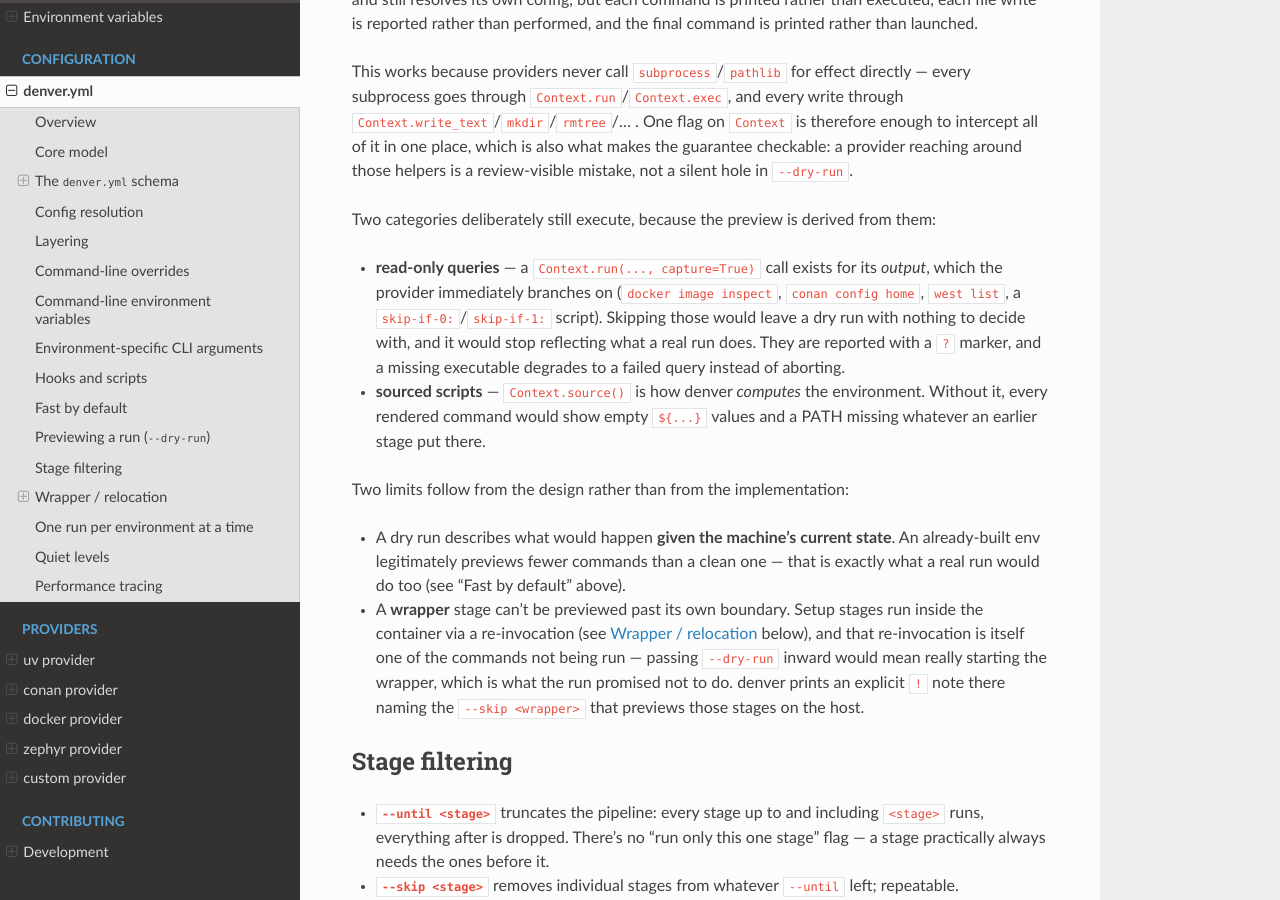
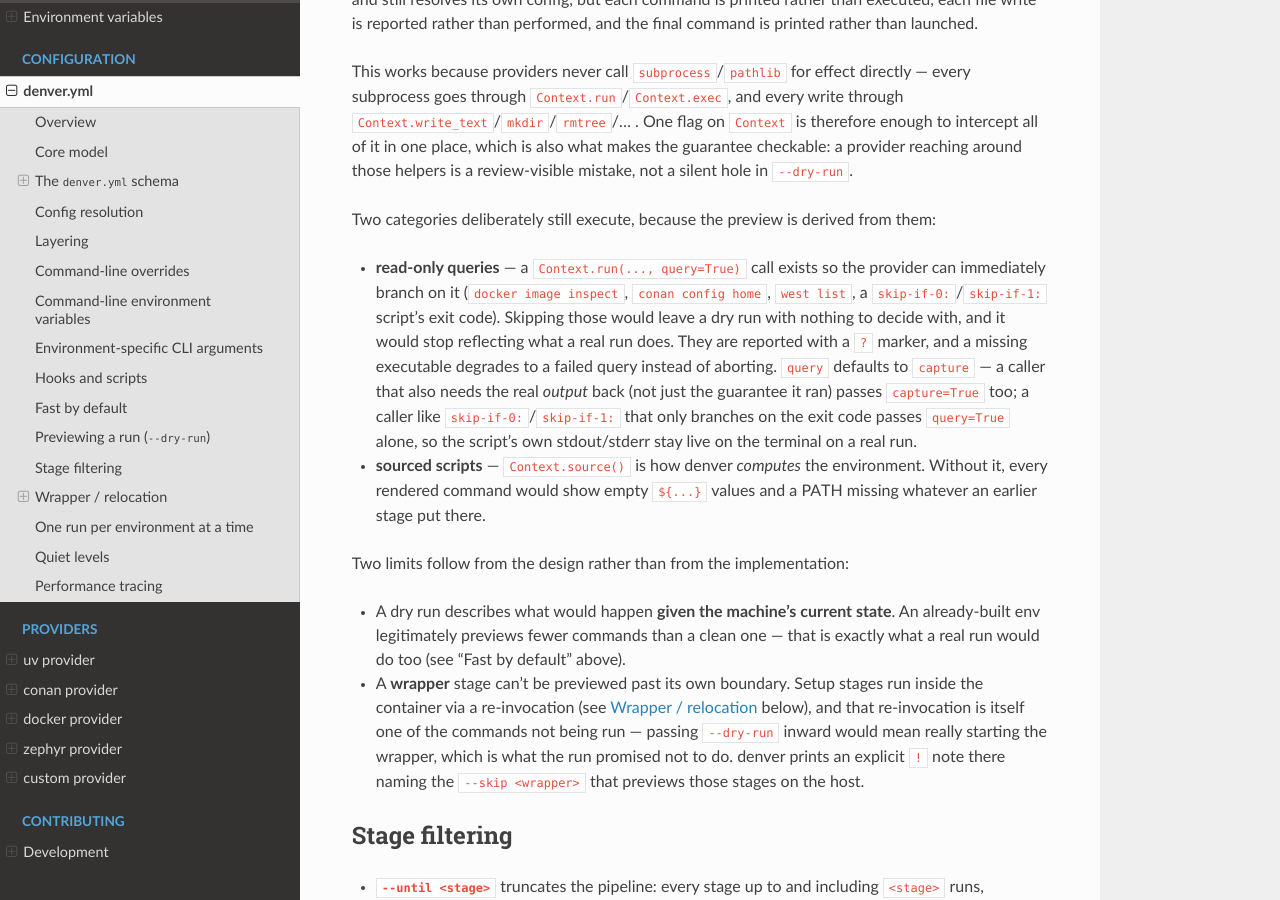
Before and after one commit to thorsten-klein/denver, a Sphinx documentation site: the page built from doc/configuration/denver-yml.md, in a window 1280 px wide and 900 px high, scrolled down 10427 px. Built offline with Sphinx 7.4.7 and the Read the Docs theme 3.1.0, drawn with Linux system fonts in a browser that asks for light colours.

Commit message:
docs: reflect PRs #63-70, add poe pyinstaller task (#75)
Doc/comment text had drifted from behavior landed in #63 (query vs
capture split), #64 (skip-if-0/1 skips the whole stage when no venv
exists yet), and #66 (alias-aware completion); #67's new fish conan
recipe was missing from the tool lists it belongs in.

Also split the pyinstaller freeze out of `poe build` into its own
`poe pyinstaller` task (was added to `build` in #69) -- publish.yml
runs `poe build` and uploads everything under dist/ to PyPI as-is, so
bundling the standalone executable in there would break that upload.

```diff
--- a/doc/configuration/denver-yml.md
+++ b/doc/configuration/denver-yml.md
@@ -532,13 +532,17 @@ helpers is a review-visible mistake, not a silent hole in `--dry-run`.
 Two categories deliberately still execute, because the preview is derived
 from them:
 
-- **read-only queries** — a `Context.run(..., capture=True)` call exists for
-  its *output*, which the provider immediately branches on (`docker image
-  inspect`, `conan config home`, `west list`, a `skip-if-0:`/`skip-if-1:`
-  script). Skipping
-  those would leave a dry run with nothing to decide with, and it would stop
-  reflecting what a real run does. They are reported with a `?` marker, and a
-  missing executable degrades to a failed query instead of aborting.
+- **read-only queries** — a `Context.run(..., query=True)` call exists so the
+  provider can immediately branch on it (`docker image inspect`, `conan
+  config home`, `west list`, a `skip-if-0:`/`skip-if-1:` script's exit
+  code). Skipping those would leave a dry run with nothing to decide with,
+  and it would stop reflecting what a real run does. They are reported with
+  a `?` marker, and a missing executable degrades to a failed query instead
+  of aborting. `query` defaults to `capture` — a caller that also needs the
+  real *output* back (not just the guarantee it ran) passes `capture=True`
+  too; a caller like `skip-if-0:`/`skip-if-1:` that only branches on the
+  exit code passes `query=True` alone, so the script's own stdout/stderr
+  stay live on the terminal on a real run.
 - **sourced scripts** — `Context.source()` is how denver *computes* the
   environment. Without it, every rendered command would show empty `${...}`
   values and a PATH missing whatever an earlier stage put there.
--- a/pyproject.toml
+++ b/pyproject.toml
@@ -197,7 +197,8 @@ complexity = "complexipy"
 test = {cmd = "pytest -v -n=auto --cov-config=pyproject.toml --cov=denver --cov=denver_providers --junitxml=junit.xml -o junit_family=legacy --cov-report=term-missing --cov-report=html --cov-report=xml --cov-fail-under=100", env = {PYTHONIOENCODING = "utf-8"}}
 
 clean = "rm -rf dist/ build/ *.egg-info src/*.egg-info htmlcov/ .coverage coverage.xml"
-build = ["clean", {cmd = "uv build"}, {cmd = "scripts/create-python-exe.sh --output dist"}]
+build = ["clean", {cmd = "uv build"}]
+pyinstaller = "scripts/create-python-exe.sh --output dist"
 
 # delegates the actual build to examples/doc-env (its own uv-managed venv
 # provides sphinx-build, denver's 'build-docs' stage runs it) -- '-- true'
```
Also changed, not shown: doc/cli/completion.md (+5 -0 lines), doc/contributing/development.md (+7 -1 lines), doc/introduction/install.md (+2 -1 lines), doc/providers/uv.md (+9 -6 lines), examples/zephyr-devshell-4.3.1/README.md, examples/zephyr-devshell/README.md.
